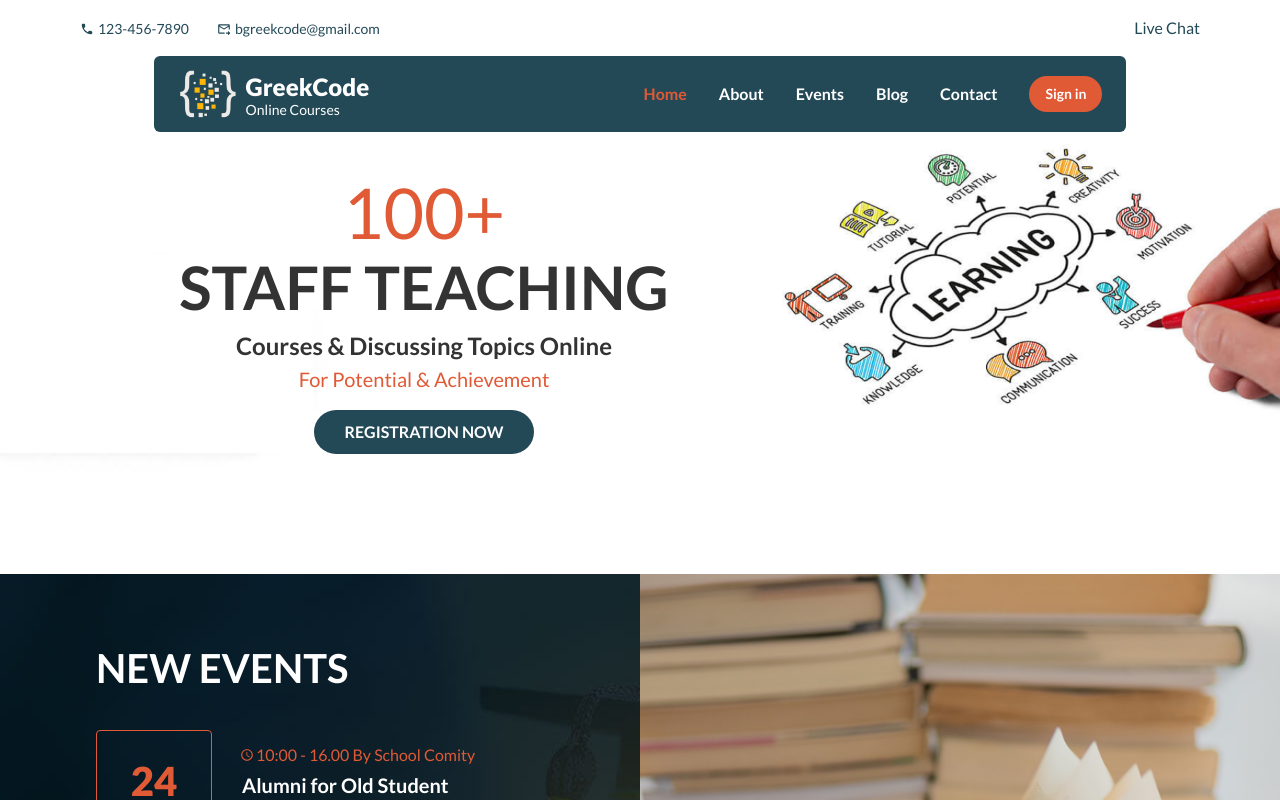
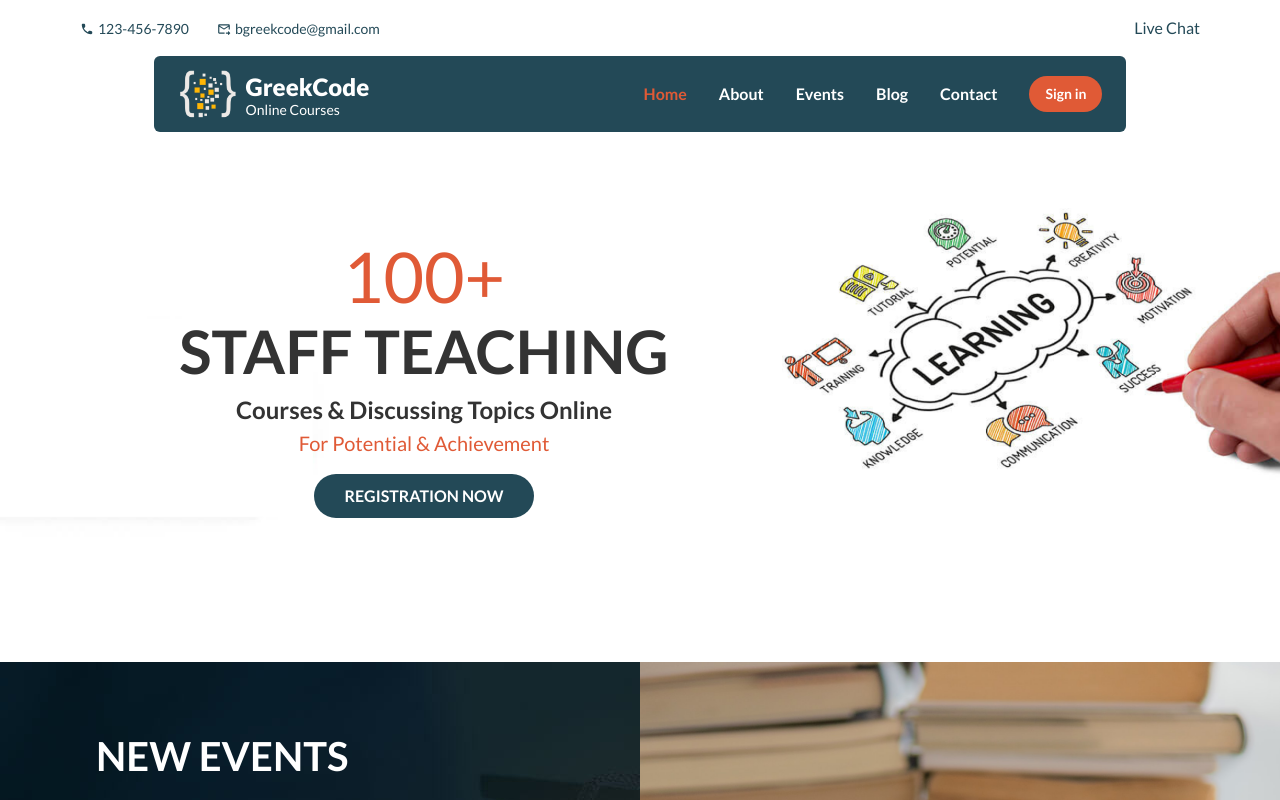
Before and after one commit to ferdousr3/school-management, a React (Create React App) app: page / in a window 1280 px wide. Shown: the top 800 px of the page. Built offline with nearby package versions, Linux system fonts and the light colour scheme; no server answers.

Commit message:
banner resize

```diff
--- a/src/Routes/MainLyout.tsx
+++ b/src/Routes/MainLyout.tsx
@@ -12,7 +12,7 @@ const MainLayout = () => {
       </header>
       <Box
         component="main"
-        sx={{ mt: { xs: "6rem",sm:'3rem', md: "4rem" }, pb: "4rem" }}
+        sx={{ mt: { xs: "6rem",sm:'3rem', md: "8rem" }, pb: "4rem" }}
       >
         <Outlet />
       </Box>
--- a/src/pages/Home/Home.tsx
+++ b/src/pages/Home/Home.tsx
@@ -11,7 +11,7 @@ const Home: React.FC<{}> = () => {
       {/* page title */}
       <PageTitle title="Home" />
       {/* hero section */}
-      <Box sx={{ pb: "1.5rem" }} component="section">
+      <Box sx={{ pb: "1.5rem", mb: '1.5rem' }} component="section">
         <Hero />
       </Box>
       {/* new event section */}
```
